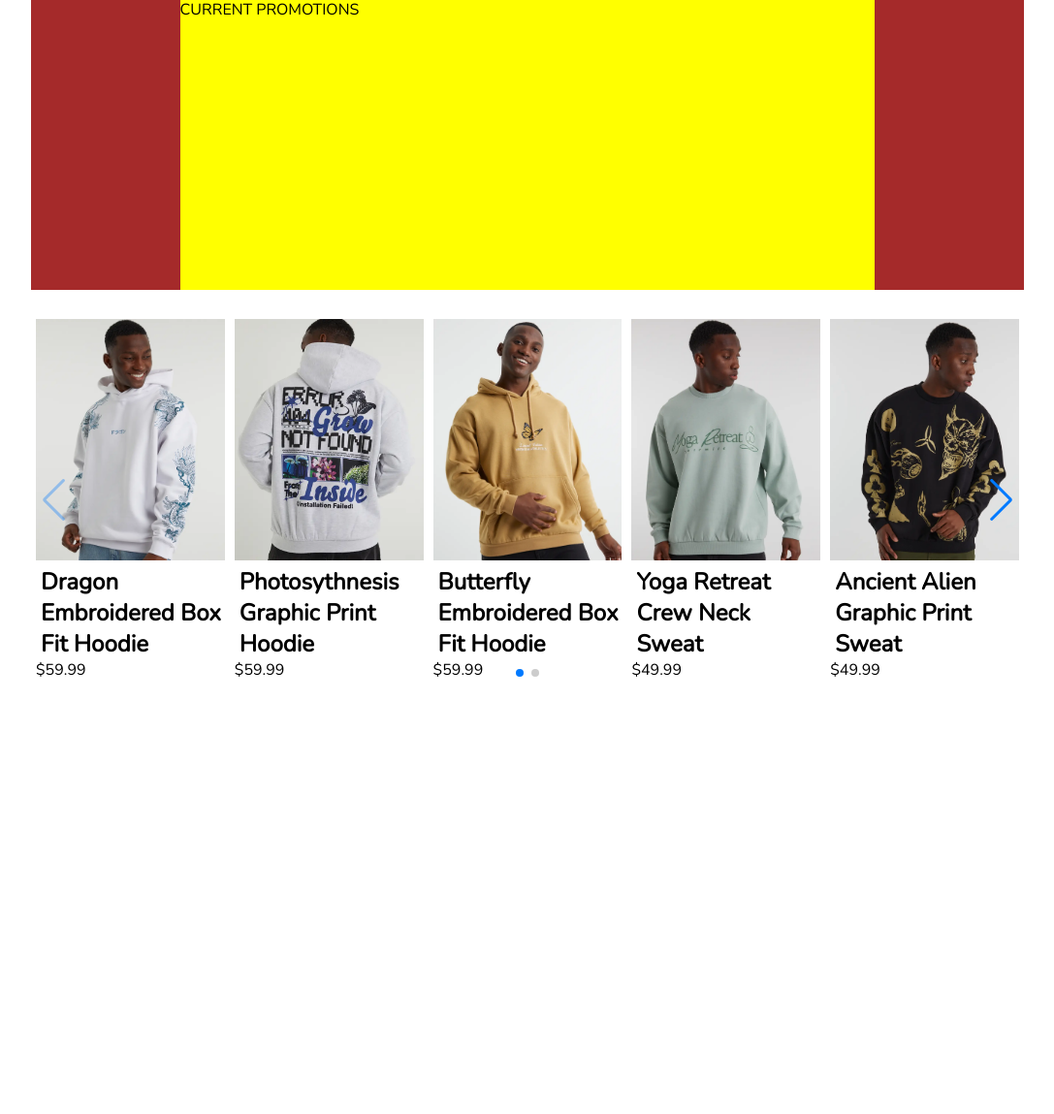
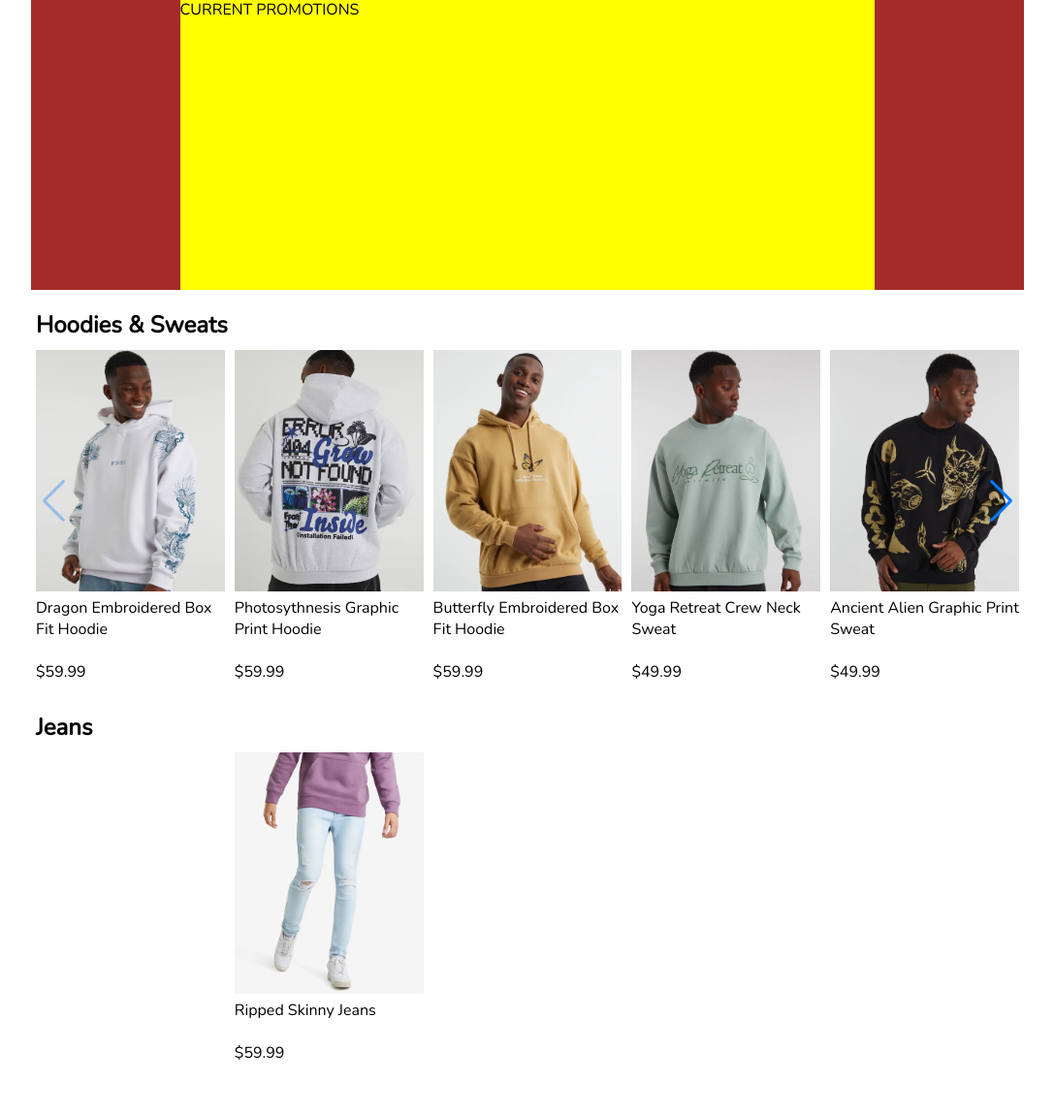
Before and after one commit to Brad123ghost/UrbanCo, a Flask app: page / in a window 1280 px wide. Shown: the part 113-1262 px from the top of the page at 97% size, without its empty margins (96-1183 px from the left). Before the commit the page ends 811 px from the top, so only its background shows below. Run offline with Flask 3, Linux system fonts and the light colour scheme.

Commit message:
Update index.html

```diff
--- a/frontend-service/templates/index.html
+++ b/frontend-service/templates/index.html
@@ -1,89 +1,54 @@
-<!DOCTYPE html>
-<html lang="en">
-    <head>
-        <meta charset="UTF-8">
-        <meta name="viewport" content="width=device-width, initial-scale=1.0">
-        <title>Urban Co.</title>
-        <link rel="stylesheet" href="../static/css/main.css">
-        <link rel="preconnect" href="https://fonts.googleapis.com">
-        <link rel="preconnect" href="https://fonts.gstatic.com" crossorigin>
-        <link href="https://fonts.googleapis.com/css2?family=Nunito&display=swap" rel="stylesheet">
-        <link rel="stylesheet" href="https://cdn.jsdelivr.net/npm/swiper@10/swiper-bundle.min.css"/>
-        <script src="https://cdn.jsdelivr.net/npm/swiper@10/swiper-bundle.min.js"></script>
-    </head>
-    <body>
-        <div class="wrapper">
-            <div class="nav-wrapper">
-                <nav class="nav">
-                    <div class="nav-left">
-                        <a class="logo" href="/">Urban Co.</a>
-                        <ul class="nav-links">
-                            <li><a href="/new">New</a></li>
-                            <li><a href="/tshirt">T Shirts</a></li>
-                            <li><a href="/jeans">Jeans</a></li>
-                            <li><a href="/hoodies-sweats">Hoodies & Sweats</a></li>
-                            <li><a href="/accessories">Accessories</a></li>
-                            <li><a href="/sales">Sales</a></li>
-                        </ul>
-                    </div>
-                    <div class="nav-right">
-                        <button type="button" class="btn btn-outline-light me-2">Login</button>
-                        <button type="button" class="btn btn-warning me-2">Signup</button>
-                    </div>
-                </nav>
-            </div>
-            <div class="main-content">
+{% extends "base.html" %}
+    {% block content %}
         <div class="promotions">
             <!-- <h1>CURRENT PROMOTIONS</h1> -->
             <div class="promotions-swiper">CURRENT PROMOTIONS</div>
         </div>
         <!-- <div class="product-grid-container"> -->
-                <div class="swiper">
+        <div class="swiper" id="hoodie-swiper">
+            <h2>Hoodies & Sweats </h2>
             <div class="swiper-wrapper">
                 <div class="swiper-slide">
                     <div class="product-card">
                         <img class="product-image" src="../static/images/ab-dragon-emb-hoodie-white-front-10005040.webp" alt="Image of Dragon Embroidered Box Fit Hoodie">
-                                <h2 class="product-name">Dragon Embroidered Box Fit Hoodie</h2>
+                        <p class="product-name">Dragon Embroidered Box Fit Hoodie</p> <br>
                         <p class="product-price">$59.99</p>
                     </div>
                 </div>
                 <div class="swiper-slide">
                     <div class="product-card">
                         <img class="product-image" src="../static/images/bd-photosynthesis-hoodie-snow-marle-front-10004945.webp" alt="Image of Photosythnesis Graphic Print Hoodie">
-                                <h2 class="product-name">Photosythnesis Graphic Print Hoodie</h2>
+                        <p class="product-name">Photosythnesis Graphic Print Hoodie</p><br>
                         <p class="product-price">$59.99</p>
                     </div>
                 </div>
                 <div class="swiper-slide">
                     <div class="product-card">
                         <img class="product-image" src="../static/images/ab-butterfly-emb-box-hooded-sweat-tan-front-10004429.webp" alt="Image of Butterfly Embroidered Box Fit Hoodie">
-                                <h2 class="product-name">Butterfly Embroidered Box Fit Hoodie</h2>
+                        <p class="product-name">Butterfly Embroidered Box Fit Hoodie</p><br>
                         <p class="product-price">$59.99</p>
                     </div>
 
                 </div>
-
                 <div class="swiper-slide">
-
                     <div class="product-card">
                         <img class="product-image" src="../static/images/ab-yoga-retreat-crew-green-front-10004852.webp" alt="Image of Yoga Retreat Crew Neck Sweat">
-                                <h2 class="product-name">Yoga Retreat Crew Neck Sweat</h2>
+                        <p class="product-name">Yoga Retreat Crew Neck Sweat</p><br>
                         <p class="product-price">$49.99</p>
                     </div>
                 </div>
                 <div class="swiper-slide">
                     <div class="product-card">
                         <img class="product-image" src="../static/images/ab-ancient-alien-sweat-solid-black-front-10004848.webp" alt="Image of Ancient Alien Graphic Print Sweat">
-                                <h2 class="product-name">Ancient Alien Graphic Print Sweat</h2>
+                        <p class="product-name">Ancient Alien Graphic Print Sweat</p><br>
                         <p class="product-price">$49.99</p>
                     </div>
-
                 </div>
                 <div class="swiper-slide">
 
                     <div class="product-card">
                         <img class="product-image" src="../static/images/ab-dragon-emb-hoodie-white-front-10005040.webp" alt="Image of Dragon Embroidered Box Fit Hoodie">
-                                <h2 class="product-name">Dragon Embroidered Box Fit Hoodie</h2>
+                        <p class="product-name">Dragon Embroidered Box Fit Hoodie</p><br>
                         <p class="product-price">$59.99</p>
                     </div>
                 </div>
@@ -91,44 +56,89 @@
 
                     <div class="product-card">
                         <img class="product-image" src="../static/images/bd-photosynthesis-hoodie-snow-marle-front-10004945.webp" alt="Image of Photosythnesis Graphic Print Hoodie">
-                                <h2 class="product-name">Photosythnesis Graphic Print Hoodie</h2>
+                        <p class="product-name">Photosythnesis Graphic Print Hoodie</p><br>
+                        <p class="product-price">$59.99</p>
+                    </div>
+                </div>
+                <div class="swiper-slide">
+                    <div class="product-card">
+                        <img class="product-image" src="../static/images/ab-butterfly-emb-box-hooded-sweat-tan-front-10004429.webp" alt="Image of Butterfly Embroidered Box Fit Hoodie">
+                        <p class="product-name">Butterfly Embroidered Box Fit Hoodie</p><br>
+                        <p class="product-price">$59.99</p>
+                    </div>
+                </div>
+                <div class="swiper-slide">
+                    <div class="product-card">
+                        <img class="product-image" src="../static/images/ab-yoga-retreat-crew-green-front-10004852.webp" alt="Image of Yoga Retreat Crew Neck Sweat">
+                        <p class="product-name">Yoga Retreat Crew Neck Sweat</p><br>
+                        <p class="product-price">$49.99</p>
+                    </div>
+                </div>
+                <div class="swiper-slide">
+                    <div class="product-card">
+                        <img class="product-image" src="../static/images/ab-ancient-alien-sweat-solid-black-front-10004848.webp" alt="Image of Ancient Alien Graphic Print Sweat">
+                        <p class="product-name">Ancient Alien Graphic Print Sweat</p><br>
+                        <p class="product-price">$49.99</p>
+                    </div>
+                </div>
+            </div>
+            <!-- <div class="swiper-pagination"></div> -->
+            <div class="swiper-button-prev"></div>
+            <div class="swiper-button-next"></div>
+            <!-- </div> -->
+        </div>
+
+        <div class="swiper" id="jeans-swiper">
+            <h2>Jeans</h2>
+            <div class="swiper-wrapper">
+                <div class="swiper-slide">
+                    <div class="product-card">
+                        <img class="product-image" src="../static/images/products/jeans/ab-21-skinny-jean-white-front-10001274.webp" alt="Image of Absent Skinny Jeans">
+                        <p class="product-name">Absent Skinny Jeans</p> <br>
+                        <p class="product-price">$59.99</p>
+                    </div>
+                </div>
+                <div class="swiper-slide">
+                    <div class="product-card">
+                        <img class="product-image" src="../static/images/products/jeans/ab-21-ripped-skinny-jean-baby-blue-front-10001273.webp" alt="Image of Ripped Skinny Jeans">
+                        <p class="product-name">Ripped Skinny Jeans</p><br>
+                        <p class="product-price">$59.99</p>
+                    </div>
+                </div>
+                <div class="swiper-slide">
+                    <div class="product-card">
+                        <img class="product-image" src="../static/images/products/jeans/ab-twill-baggy-cargo-pant-iguana-front-10004572.webp" alt="Image of Twill Baggy Cargo Pocket Pants">
+                        <p class="product-name">Twill Baggy Cargo Pocket Pants</p><br>
+                        <p class="product-price">$69.99</p>
+                    </div>
+
+                </div>
+                <div class="swiper-slide">
+                    <div class="product-card">
+                        <img class="product-image" src="../static/images/products/jeans/ab-baggy-jean-blue-front-10004193.webp" alt="Image of Long Rise Baggy Fit Jeans">
+                        <p class="product-name">Long Rise Baggy Fit Jeans</p><br>
+                        <p class="product-price">$59.99</p>
+                    </div>
+                </div>
+                <div class="swiper-slide">
+                    <div class="product-card">
+                        <img class="product-image" src="../static/images/products/jeans/ab-21-taper-jean-solid-black-front-10001268.webp" alt="Image of Tapered Fit Jeans">
+                        <p class="product-name">Tapered Fit Jeans</p><br>
                         <p class="product-price">$59.99</p>
                     </div>
                 </div>
                 <div class="swiper-slide">
 
                     <div class="product-card">
-                                <img class="product-image" src="../static/images/ab-butterfly-emb-box-hooded-sweat-tan-front-10004429.webp" alt="Image of Butterfly Embroidered Box Fit Hoodie">
-                                <h2 class="product-name">Butterfly Embroidered Box Fit Hoodie</h2>
+                        <img class="product-image" src="../static/images/products/jeans/ab-dad-fit-jean-swedish-blue-002-front-10003893.webp" alt="Image of Dad Fit Relaxed Jeans">
+                        <p class="product-name">Dad Fit Relaxed Jeans</p><br>
                         <p class="product-price">$59.99</p>
                     </div>
                 </div>
-                        <div class="swiper-slide">
-                            <div class="product-card">
-                                <img class="product-image" src="../static/images/ab-yoga-retreat-crew-green-front-10004852.webp" alt="Image of Yoga Retreat Crew Neck Sweat">
-                                <h2 class="product-name">Yoga Retreat Crew Neck Sweat</h2>
-                                <p class="product-price">$49.99</p>
             </div>
-
-                        </div>
-                        <div class="swiper-slide">
-
-                            <div class="product-card">
-                                <img class="product-image" src="../static/images/ab-ancient-alien-sweat-solid-black-front-10004848.webp" alt="Image of Ancient Alien Graphic Print Sweat">
-                                <h2 class="product-name">Ancient Alien Graphic Print Sweat</h2>
-                                <p class="product-price">$49.99</p>
-                            </div>
-                        </div>
-                    </div>
-                    <div class="swiper-pagination"></div>
+            <!-- <div class="swiper-pagination"></div> -->
             <div class="swiper-button-prev"></div>
             <div class="swiper-button-next"></div>
             <!-- </div> -->
-
-
         </div>
-
-            </div>
-            <script src="../static/js/swiper.js"></script>
-    </body>
-</html>
+    {% endblock %}
```
Lines whose indentation alone changed are shown as unchanged.
